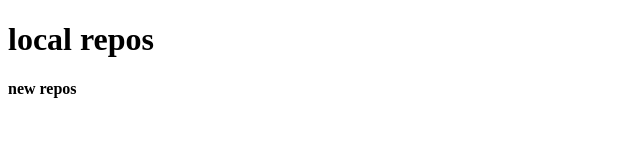
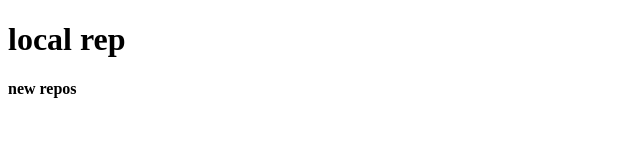
Before and after one commit to Rickykumar010/gitPullChecks2, a plain HTML site: page index.html in a window 1280 px wide. Shown: the full height of the page, 0-640 px from the left. Drawn offline with Linux system fonts and the light colour scheme.

Commit message:
Update index.html

```diff
--- a/index.html
+++ b/index.html
@@ -6,7 +6,7 @@
     <title>Document</title>
 </head>
 <body>
-    <h1>local repos</h1>
+    <h1>local rep</h1>
     <h4>new repos</h4>
 
 </body>
```
